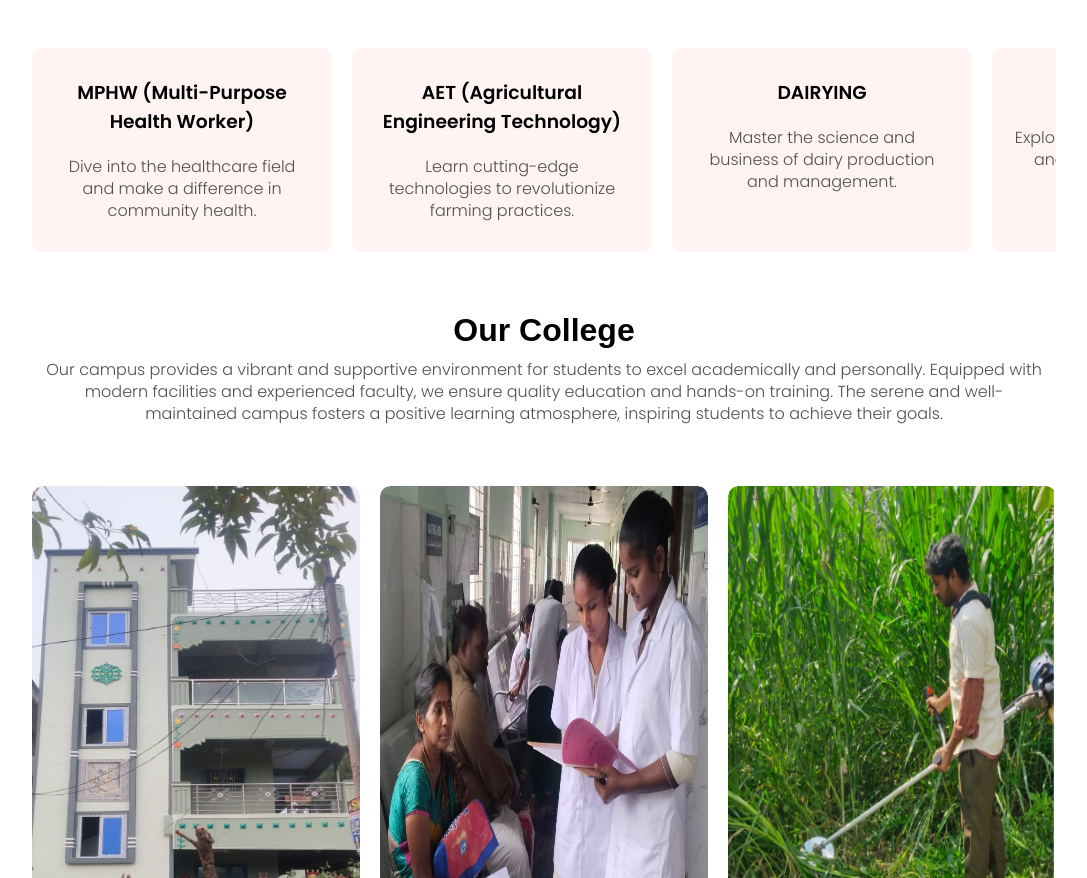
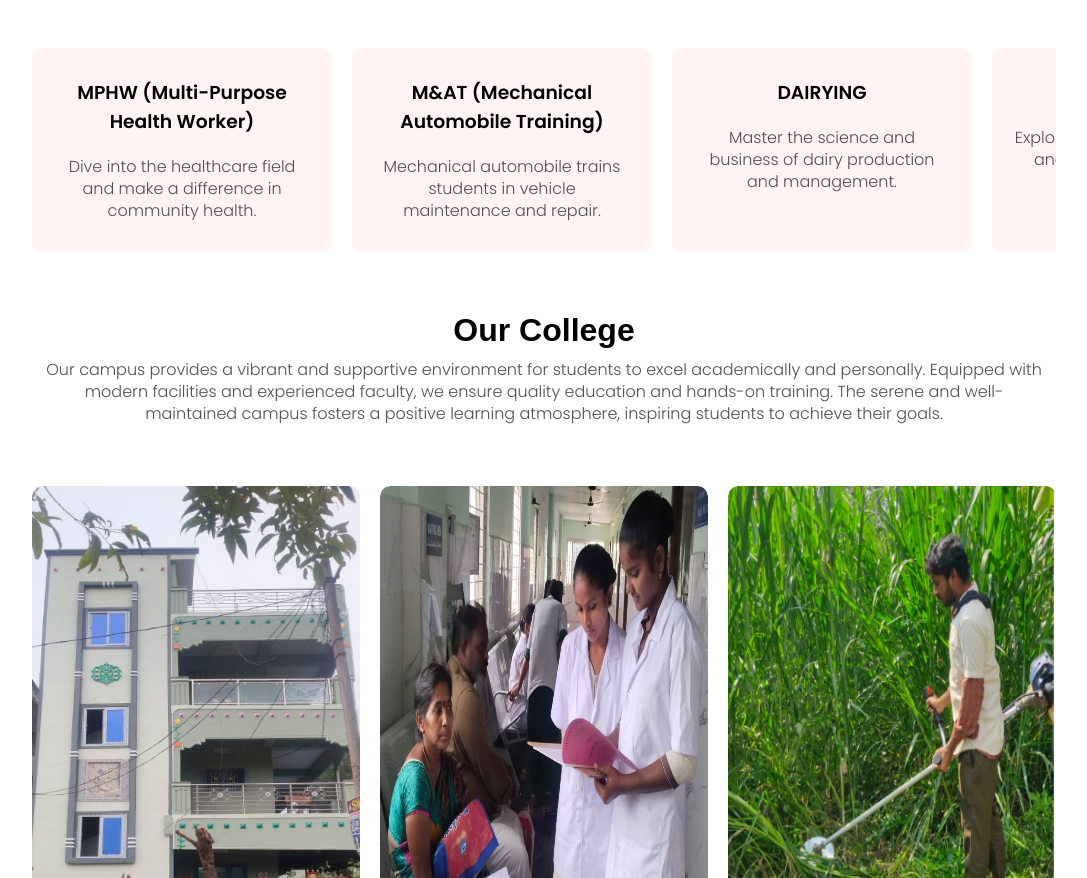
Before and after one commit to svn-clg/College_Website, a plain HTML site: page index.html in a window 1280 px wide. Shown: the part 1024-1902 px from the top of the page, without its empty margins (96-1183 px from the left). Drawn offline with Linux system fonts and the light colour scheme.

Commit message:
Update index.html

```diff
--- a/index.html
+++ b/index.html
@@ -47,8 +47,9 @@
                 <p>Dive into the healthcare field and make a difference in community health.</p>
             </div>
             <div class="course-col">
-                <h3>AET (Agricultural Engineering Technology)</h3>
-                <p>Learn cutting-edge technologies to revolutionize farming practices.</p>
+                <h3>M&AT (Mechanical Automobile Training)</h3>
+                <p> Mechanical automobile trains students in vehicle maintenance and repair.
+</p>
             </div>
             <div class="course-col">
                 <h3>DAIRYING</h3>
```
